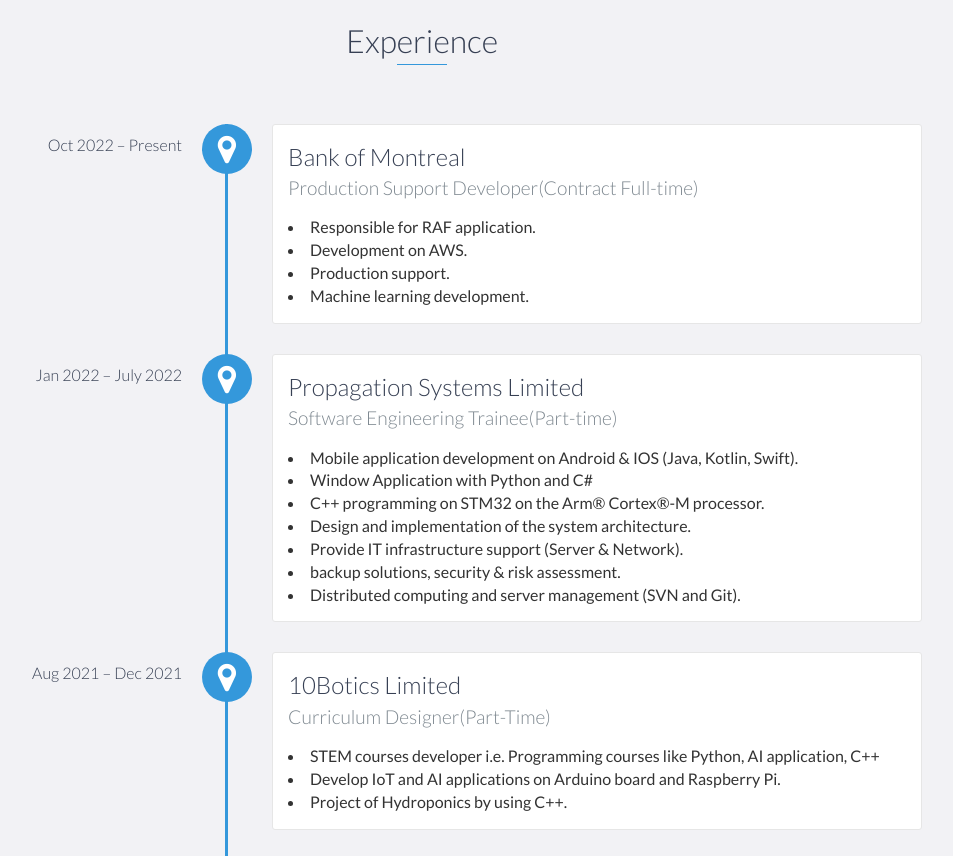
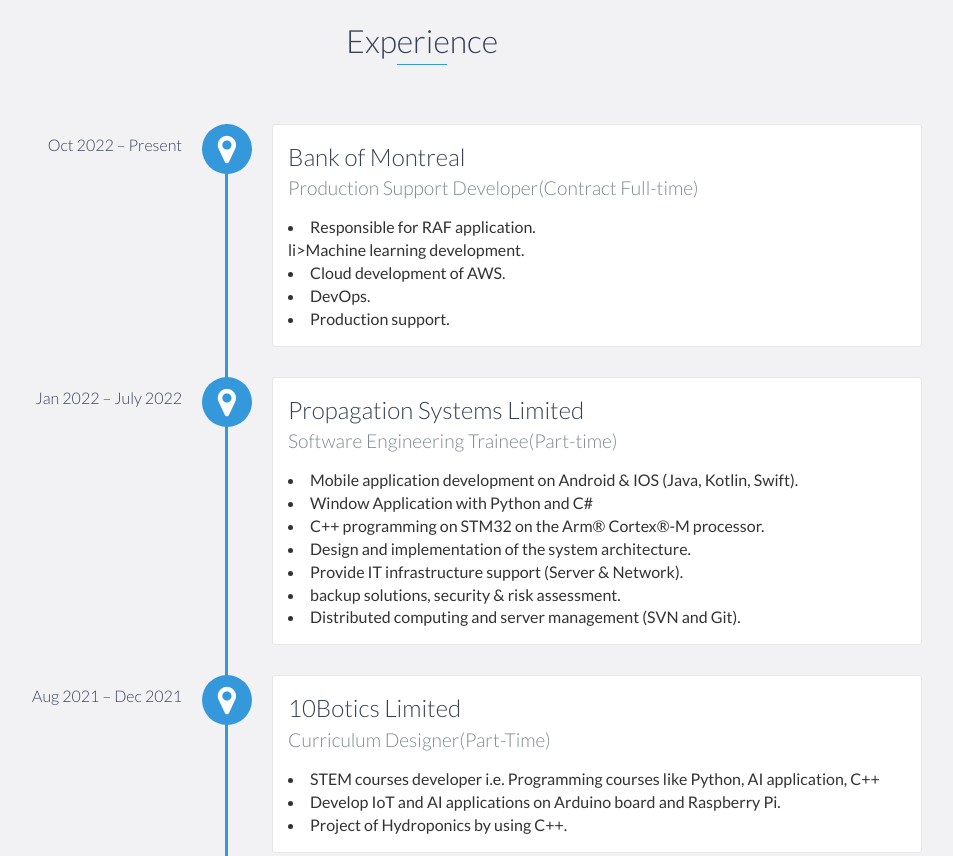
Before and after one commit to Chrischrislch/Chrischrislch.github.io, a website: page index.html in a window 1280 px wide. Shown: the part 1120-1976 px from the top of the page, without its empty margins (218-1171 px from the left). Drawn offline with nearby package versions, Linux system fonts and the light colour scheme.

Commit message:
Update index.html

```diff
--- a/index.html
+++ b/index.html
@@ -86,9 +86,10 @@
                 <h4>Production Support Developer(Contract Full-time)</h4>
                 <p>
                     <li>Responsible for RAF application.</li>
-		    <li>Development on AWS.</li>
+			li>Machine learning development.</li>
+		    <li>Cloud development of AWS.</li>
+		    <li>DevOps.</li>
 		    <li>Production support.</li>
-		    <li>Machine learning development.</li>
                 </p>
             </div>
 
```
